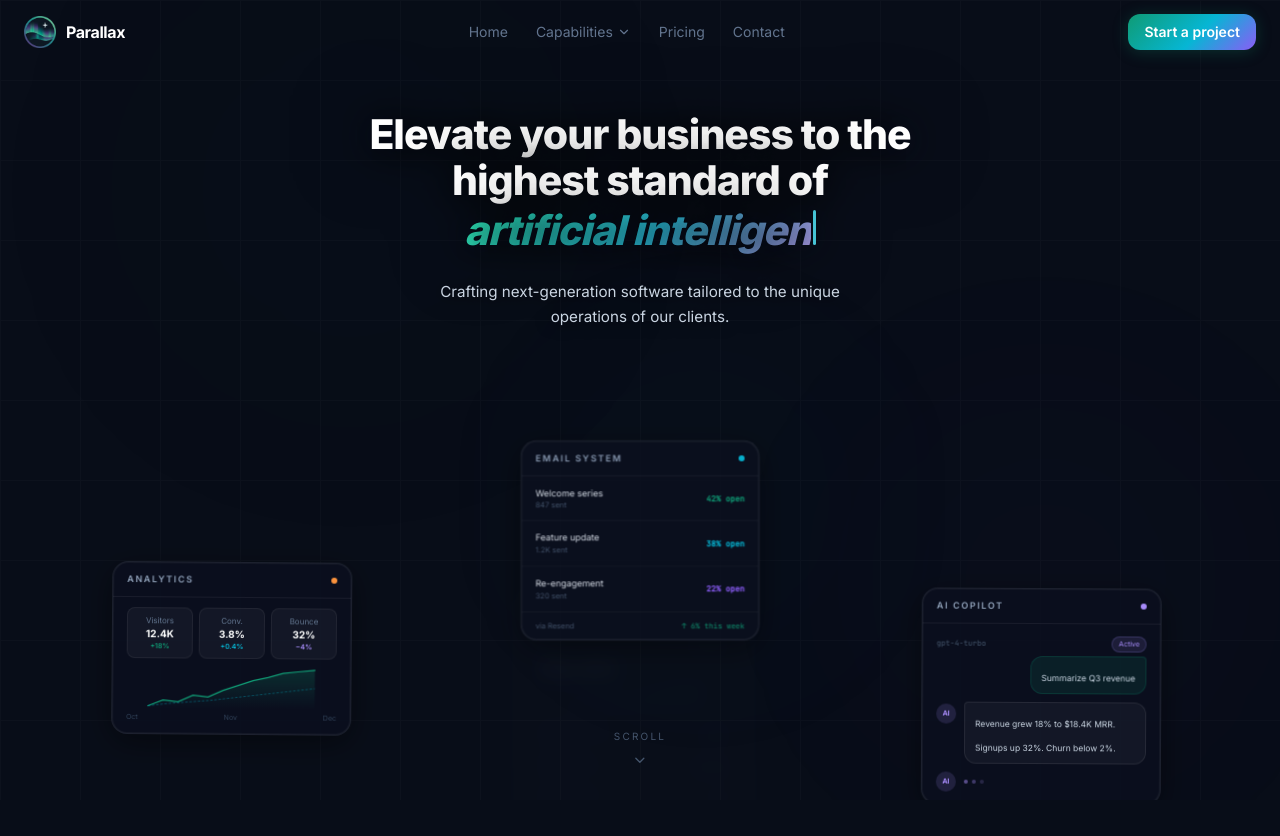
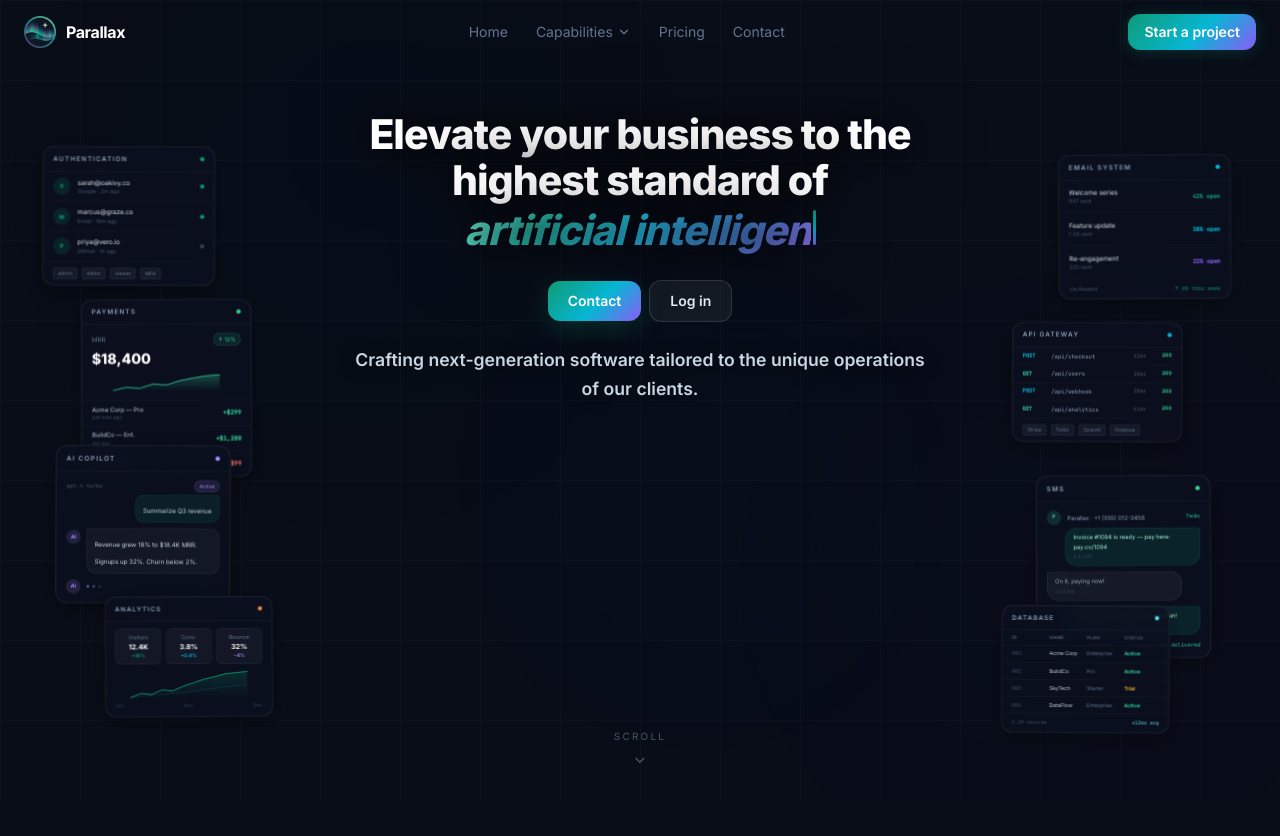
Before and after one commit to AidenY2007/CodeParallax, a React (Vite) app: page / in a window 1280 px wide. Shown: the top 836 px of the page. Built offline with nearby package versions, Linux system fonts and the light colour scheme.

Commit message:
Done on plane

```diff
--- a/src/sections/Hero.jsx
+++ b/src/sections/Hero.jsx
@@ -1,6 +1,8 @@
 import { useRef, useEffect, useState } from 'react'
-import { AnimatePresence, motion, useScroll, useTransform } from 'framer-motion'
+import { motion, useScroll, useTransform } from 'framer-motion'
+import { Link } from 'react-router-dom'
 import { ChevronDown } from 'lucide-react'
+import googleLogo from '../assets/google.svg.png'
 
 const AURORA = 'linear-gradient(135deg, #0f9b74 0%, #06b6d4 55%, #8b5cf6 100%)'
 
@@ -375,32 +377,21 @@ function DatabaseWidget() {
   )
 }
 
-// ─── Position groups by screen third (xl ≥ 1280 px) ─────────────────────────
-// Slot 0 → LEFT THIRD  (widget fits within 0–427 px)
-// Slot 1 → MIDDLE THIRD (widget fits within 427–853 px, all below caption)
-// Slot 2 → RIGHT THIRD  (widget fits within 853–1280 px)
-// 4 spots per third → 4³ = 64 possible layouts. Varied tops so nothing aligns.
-const POS_LEFT = [
-  { left: '40px', top: '16%' },   // edge, upper
-  { left: '40px', top: '57%' },   // edge, lower
-  { left: '9%',   top: '33%' },   // inset, mid-upper
-  { left: '9%',   top: '71%' },   // inset, lower
+// ─── Static widget layout (xl ≥ 1280 px) ────────────────────────────────────
+// All widgets stay visible at once. Side columns carry 8 widgets and the lower
+// center band carries 2 widgets, keeping the hero copy area clear.
+const STATIC_WIDGET_LAYOUTS = [
+  { left: '44px', top: '18%', scale: 0.72 },
+  { left: '86px', top: '37%', scale: 0.71 },
+  { left: '58px', top: '56%', scale: 0.73 },
+  { left: '102px', top: '74%', scale: 0.7 },
+  { right: '52px', top: '19%', scale: 0.72 },
+  { right: '96px', top: '40%', scale: 0.71 },
+  { right: '64px', top: '59%', scale: 0.73 },
+  { right: '108px', top: '76%', scale: 0.7 },
+  { left: 'calc(50% - 262px)', top: '64%', scale: 0.75 },
+  { left: 'calc(50% + 26px)', top: '73%', scale: 0.74 },
 ]
-const POS_MIDDLE = [
-  { left: 'calc(50% - 120px)', top: '55%' },  // centered, upper-lower
-  { left: 'calc(50% - 120px)', top: '72%' },  // centered, very low
-  { left: '34%',               top: '62%' },  // left-of-center
-  { left: '44%',               top: '68%' },  // right-of-center
-]
-const POS_RIGHT = [
-  { right: '40px', top: '22%' },  // edge, upper (offset from left)
-  { right: '40px', top: '62%' },  // edge, lower
-  { right: '9%',   top: '40%' },  // inset, mid
-  { right: '9%',   top: '74%' },  // inset, lower
-]
-const POSITIONS = [...POS_LEFT, ...POS_MIDDLE, ...POS_RIGHT]
-// Index map: LEFT=[0–3]  MIDDLE=[4–7]  RIGHT=[8–11]
-const GROUP_RANGES = [[0,1,2,3], [4,5,6,7], [8,9,10,11]]
 
 const FLOATS = [
   { x:[0,6,-3,0], y:[0,-5,3,0], r:[0,-0.3,0.2,0], dur:9   },
@@ -411,26 +402,9 @@ const FLOATS = [
 ]
 
 const WIDGETS = [
-  AuthWidget, PaymentsWidget, AIWidget, AutomationWidget, AnalyticsWidget,
-  UIWidget, EmailWidget, APIWidget, SMSWidget, DatabaseWidget,
+  AuthWidget, PaymentsWidget, AIWidget, AnalyticsWidget,
+  EmailWidget, APIWidget, SMSWidget, DatabaseWidget,
 ]
-
-function shuffleArr(arr) {
-  const a = [...arr]
-  for (let i = a.length - 1; i > 0; i--) {
-    const j = Math.floor(Math.random() * (i + 1))
-    ;[a[i], a[j]] = [a[j], a[i]]
-  }
-  return a
-}
-
-// Build the initial 3 entries — one position from each group
-function initActive() {
-  return GROUP_RANGES.map((group, slotIdx) => {
-    const posIdx = group[Math.floor(Math.random() * group.length)]
-    return { uid: slotIdx, Component: WIDGETS[slotIdx], posIdx }
-  })
-}
 
 // ─── Ambient background ───────────────────────────────────────────────────────
 function AmbientBg() {
@@ -472,6 +446,7 @@ export default function Hero() {
   const [wordIndex, setWordIndex] = useState(0)
   const [typedWord, setTypedWord] = useState('')
   const [deleting, setDeleting]   = useState(false)
+  const [loginOpen, setLoginOpen] = useState(false)
 
   useEffect(() => {
     const target = WORDS[wordIndex]
@@ -488,29 +463,18 @@ export default function Hero() {
     return () => clearTimeout(id)
   }, [typedWord, wordIndex, deleting])
 
-  // Exactly 3 widgets visible; one is replaced every 3333 ms → each lives ~10 s
-  const [active, setActive] = useState(initActive)
-  const uidRef    = useRef(3)   // next unique key (starts after initial 3)
-  const wIdxRef   = useRef(3)   // next widget index
-  const slotRef   = useRef(0)   // which of the 3 slots to swap next
+  useEffect(() => {
+    if (!loginOpen) return undefined
 
-  useEffect(() => {
-    const id = setInterval(() => {
-      const slot = slotRef.current % 3
-      slotRef.current++
-      setActive(prev => {
-        const group     = GROUP_RANGES[slot]
-        const curPosIdx = prev[slot].posIdx
-        // pick a different position within this slot's group
-        const choices   = group.filter(p => p !== curPosIdx)
-        const newPos    = choices[Math.floor(Math.random() * choices.length)]
-        const next      = [...prev]
-        next[slot]      = { uid: uidRef.current++, Component: WIDGETS[wIdxRef.current++ % WIDGETS.length], posIdx: newPos }
-        return next
-      })
-    }, 3333)
-    return () => clearInterval(id)
-  }, [])
+    const onKeyDown = (event) => {
+      if (event.key === 'Escape') {
+        setLoginOpen(false)
+      }
+    }
+
+    window.addEventListener('keydown', onKeyDown)
+    return () => window.removeEventListener('keydown', onKeyDown)
+  }, [loginOpen])
 
   return (
     <div ref={containerRef} style={{ height: '220vh' }}>
@@ -524,31 +488,40 @@ export default function Hero() {
         {/* Scroll veil */}
         <motion.div className="absolute inset-0 bg-[#080d18] pointer-events-none z-20" style={{ opacity: veilOpacity }} />
 
-        {/* Exactly 3 widgets, xl+ only so edge columns clear the caption */}
+        {/* Permanent widget layout on desktop widths */}
         <div className="absolute inset-0 z-10 hidden xl:block pointer-events-none">
-          <AnimatePresence>
-            {active.map(({ uid, Component, posIdx }) => {
-              const float = FLOATS[uid % FLOATS.length]
-              return (
+          {WIDGETS.map((Component, index) => {
+            const float = FLOATS[index % FLOATS.length]
+            const layout = STATIC_WIDGET_LAYOUTS[index]
+
+            return (
+              <div
+                key={index}
+                className="absolute"
+                style={{
+                  left: layout.left,
+                  right: layout.right,
+                  top: layout.top,
+                  transform: `scale(${layout.scale})`,
+                  transformOrigin: layout.right ? 'top right' : 'top left',
+                }}
+              >
                 <motion.div
-                  key={uid}
-                  className="absolute"
-                  style={POSITIONS[posIdx]}
-                  initial={{ opacity: 0, scale: 0.88, filter: 'blur(10px)' }}
-                  animate={{ opacity: 1, scale: 1, filter: 'blur(0px)', x: float.x, y: float.y, rotate: float.r }}
-                  exit={{ opacity: 0, scale: 0.88, filter: 'blur(10px)' }}
+                  initial={{ opacity: 0, scale: 0.96 }}
+                  animate={{ opacity: 1, scale: 1, x: float.x, y: float.y, rotate: float.r }}
                   transition={{
-                    opacity: TX_DUR, scale: TX_DUR, filter: TX_DUR,
-                    x:      { duration: float.dur,       repeat: Infinity, ease: 'easeInOut' },
-                    y:      { duration: float.dur + 0.5, repeat: Infinity, ease: 'easeInOut' },
-                    rotate: { duration: float.dur + 1,   repeat: Infinity, ease: 'easeInOut' },
+                    opacity: TX_DUR,
+                    scale: TX_DUR,
+                    x: { duration: float.dur, repeat: Infinity, ease: 'easeInOut' },
+                    y: { duration: float.dur + 0.5, repeat: Infinity, ease: 'easeInOut' },
+                    rotate: { duration: float.dur + 1, repeat: Infinity, ease: 'easeInOut' },
                   }}
                 >
                   <Component />
                 </motion.div>
-              )
-            })}
-          </AnimatePresence>
+              </div>
+            )
+          })}
         </div>
 
         {/* Hero text */}
@@ -575,13 +548,16 @@ export default function Hero() {
                 <span className="block mt-1 h-[1.18em]">
                   <span
                     className="italic bg-clip-text text-transparent"
-                    style={{ backgroundImage: 'linear-gradient(135deg, #34ffc2 0%, #38d9f5 55%, #c4abff 100%)' }}
+                    style={{
+                      backgroundImage: 'linear-gradient(135deg, #7cf6d8 0%, #38e0c8 24%, #32d6ff 52%, #5ea8ff 76%, #9b74ff 100%)',
+                    }}
                   >
                     {typedWord}
                   </span>
                   <motion.span
                     aria-hidden
-                    className="inline-block align-baseline w-[0.07em] h-[0.85em] rounded-sm bg-cyan-300 ml-0.5"
+                    className="inline-block align-baseline w-[0.07em] h-[0.85em] rounded-sm ml-0.5"
+                    style={{ background: AURORA }}
                     animate={{ opacity: [1, 0, 1] }}
                     transition={{ duration: 0.85, repeat: Infinity, ease: 'easeInOut' }}
                   />
@@ -589,9 +565,26 @@ export default function Hero() {
               </h1>
             </motion.div>
 
+            <motion.div variants={entrance.item} className="flex items-center justify-center gap-2">
+              <Link
+                to="/contact"
+                className="inline-flex items-center justify-center rounded-xl px-5 py-2.5 text-sm font-semibold text-white transition-transform duration-200 hover:-translate-y-0.5"
+                style={{ background: AURORA, boxShadow: '0 8px 24px rgba(15,155,116,0.22)' }}
+              >
+                Contact
+              </Link>
+              <button
+                type="button"
+                onClick={() => setLoginOpen(true)}
+                className="inline-flex items-center justify-center rounded-xl border border-white/12 bg-white/[0.05] px-5 py-2.5 text-sm font-semibold text-slate-200 transition-colors duration-200 hover:bg-white/[0.08] hover:text-white"
+              >
+                Log in
+              </button>
+            </motion.div>
+
             <motion.div variants={entrance.item}>
               <p
-                className="text-center text-[0.95rem] text-slate-300 leading-relaxed max-w-md"
+                className="text-center text-[1.1rem] font-semibold text-slate-300 leading-relaxed max-w-xl"
                 style={{ textShadow: '0 1px 16px rgba(8,13,24,1)' }}
               >
                 Crafting next-generation software tailored to the unique operations of our clients.
@@ -611,6 +604,89 @@ export default function Hero() {
           </motion.div>
         </motion.div>
 
+        {loginOpen && (
+          <div
+            className="absolute inset-0 z-50 flex items-center justify-center px-6"
+            role="dialog"
+            aria-modal="true"
+            aria-labelledby="hero-login-title"
+            onClick={() => setLoginOpen(false)}
+          >
+            <div className="absolute inset-0 bg-[#050912]/80 backdrop-blur-sm" />
+            <motion.div
+              initial={{ opacity: 0, scale: 0.96, y: 12 }}
+              animate={{ opacity: 1, scale: 1, y: 0 }}
+              exit={{ opacity: 0, scale: 0.98, y: 8 }}
+              transition={{ duration: 0.22, ease: [0.21, 0.47, 0.32, 0.98] }}
+              onClick={(event) => event.stopPropagation()}
+              className="relative w-full max-w-md rounded-[28px] border border-white/10 bg-[#0b1120]/96 p-6 shadow-[0_40px_120px_rgba(0,0,0,0.55)]"
+            >
+              <button
+                type="button"
+                aria-label="Close login dialog"
+                onClick={() => setLoginOpen(false)}
+                className="absolute right-4 top-4 inline-flex h-9 w-9 items-center justify-center rounded-full border border-white/10 bg-white/[0.04] text-slate-300 transition-colors duration-200 hover:bg-white/[0.08] hover:text-white"
+              >
+                ×
+              </button>
+
+              <div className="mb-6">
+                <p className="mb-2 text-[11px] font-semibold uppercase tracking-[0.22em] text-slate-500">Client Access</p>
+                <h2 id="hero-login-title" className="text-2xl font-bold text-white">
+                  Log in to Parallax
+                </h2>
+                <p className="mt-2 text-sm leading-6 text-slate-400">
+                  Enter your credentials or continue with Google.
+                </p>
+              </div>
+
+              <form className="space-y-4" onSubmit={(event) => event.preventDefault()}>
+                <label className="block">
+                  <span className="mb-2 block text-sm font-medium text-slate-200">Email</span>
+                  <input
+                    type="email"
+                    name="email"
+                    placeholder="you@company.com"
+                    className="w-full rounded-2xl border border-white/10 bg-white/[0.04] px-4 py-3 text-sm text-white outline-none transition-colors duration-200 placeholder:text-slate-500 focus:border-cyan-400/60 focus:bg-white/[0.06]"
+                  />
+                </label>
+
+                <label className="block">
+                  <span className="mb-2 block text-sm font-medium text-slate-200">Password</span>
+                  <input
+                    type="password"
+                    name="password"
+                    placeholder="Enter your password"
+                    className="w-full rounded-2xl border border-white/10 bg-white/[0.04] px-4 py-3 text-sm text-white outline-none transition-colors duration-200 placeholder:text-slate-500 focus:border-cyan-400/60 focus:bg-white/[0.06]"
+                  />
+                </label>
+
+                <button
+                  type="submit"
+                  className="inline-flex w-full items-center justify-center rounded-2xl px-4 py-3 text-sm font-semibold text-white transition-transform duration-200 hover:-translate-y-0.5"
+                  style={{ background: AURORA, boxShadow: '0 10px 28px rgba(15,155,116,0.2)' }}
+                >
+                  Log in
+                </button>
+              </form>
+
+              <div className="my-4 flex items-center gap-3">
+                <div className="h-px flex-1 bg-white/8" />
+                <span className="text-[11px] font-semibold uppercase tracking-[0.18em] text-slate-500">or</span>
+                <div className="h-px flex-1 bg-white/8" />
+              </div>
+
+              <button
+                type="button"
+                className="inline-flex w-full items-center justify-center gap-3 rounded-2xl border border-white/10 bg-white/[0.04] px-4 py-3 text-sm font-semibold text-white transition-colors duration-200 hover:bg-white/[0.07]"
+              >
+                <img src={googleLogo} alt="" className="h-5 w-5 object-contain" />
+                Sign in with Google
+              </button>
+            </motion.div>
+          </div>
+        )}
+
       </div>
     </div>
   )
```
Also changed, not shown: src/assets/google.svg.png (added).
